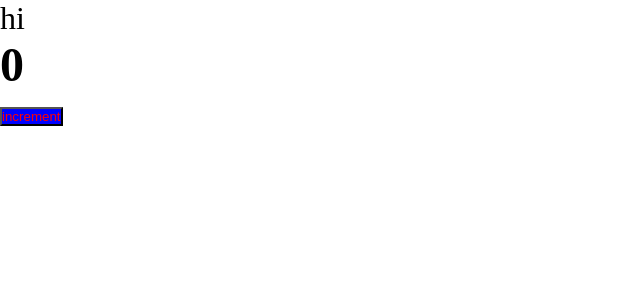
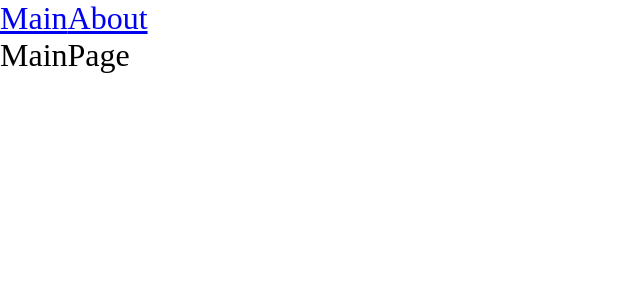
Before and after one commit to DariaTsypkina/production-project, a React app: page / in a window 1280 px wide. Shown: the top 300 px of the page, without its empty margins (0-640 px from the left). Built offline with nearby package versions, Linux system fonts and the light colour scheme.

Commit message:
feat: add lazy chunks, code splitting

```diff
--- a/package.json
+++ b/package.json
@@ -15,6 +15,7 @@
     "@types/node": "^17.0.21",
     "@types/react": "^17.0.39",
     "@types/react-dom": "^17.0.11",
+    "@types/react-router-dom": "^5.3.3",
     "@types/webpack": "^5.28.0",
     "@types/webpack-dev-server": "^4.7.2",
     "css-loader": "^6.6.0",
@@ -32,6 +33,7 @@
   },
   "dependencies": {
     "react": "^17.0.2",
-    "react-dom": "^17.0.2"
+    "react-dom": "^17.0.2",
+    "react-router-dom": "^6.2.1"
   }
 }
--- a/src/App.tsx
+++ b/src/App.tsx
@@ -1,11 +1,24 @@
-import { Counter } from "./components/Counter";
+import { Suspense } from "react";
+import { Link } from "react-router-dom";
+import { Route, Routes } from "react-router-dom";
 import "./index.scss";
+import { AboutPageLazy } from "./pages/AboutPage/AboutPage.lazy";
+import { MainPageLazy } from "./pages/MainPage/MainPage.lazy";
 
-export const App = () => {
+const App = () => {
   return (
     <div className="app">
-      hi
-      <Counter />
+      <Link to="/">Main</Link>
+      <Link to="/about">About</Link>
+
+      <Suspense fallback={<div>Loading...</div>}>
+        <Routes>
+          <Route path="/about" element={<AboutPageLazy />} />
+          <Route path="/" element={<MainPageLazy />} />
+        </Routes>
+      </Suspense>
     </div>
   );
 };
+
+export default App;
--- a/src/components/Counter.tsx
+++ b/src/components/Counter.tsx
@@ -1,7 +1,7 @@
 import { useState } from "react";
 import s from "./Counter.module.scss";
 
-export const Counter = () => {
+const Counter = () => {
   const [count, setCount] = useState(0);
   const increment = () => setCount((state) => state + 1);
 
@@ -14,3 +14,5 @@
     </div>
   );
 };
+
+export default Counter;
--- a/src/index.tsx
+++ b/src/index.tsx
@@ -1,4 +1,10 @@
 import { render } from "react-dom";
-import { App } from "./App";
+import { BrowserRouter } from "react-router-dom";
+import App from "./App";
 
-render(<App />, document.getElementById("root"));
+render(
+  <BrowserRouter>
+    <App />
+  </BrowserRouter>,
+  document.getElementById("root")
+);
--- /dev/null
+++ b/src/pages/AboutPage/AboutPage.lazy.tsx
@@ -0,0 +1,9 @@
+import { lazy } from "react";
+
+export const AboutPageLazy = lazy(
+  () =>
+    new Promise((resolve) => {
+      // @ts-ignore
+      setTimeout(() => resolve(import("./AboutPage")), 1500);
+    })
+);
--- /dev/null
+++ b/src/pages/AboutPage/AboutPage.tsx
@@ -0,0 +1,5 @@
+const AboutPage = () => {
+  return <div>AboutPage</div>;
+};
+
+export default AboutPage;
--- /dev/null
+++ b/src/pages/MainPage/MainPage.lazy.tsx
@@ -0,0 +1,9 @@
+import { lazy } from "react";
+
+export const MainPageLazy = lazy(
+  () =>
+    new Promise((resolve) => {
+      // @ts-ignore
+      setTimeout(() => resolve(import("./MainPage")), 1500);
+    })
+);
--- /dev/null
+++ b/src/pages/MainPage/MainPage.tsx
@@ -0,0 +1,5 @@
+const MainPage = () => {
+  return <div>MainPage</div>;
+};
+
+export default MainPage;
--- a/tsconfig.json
+++ b/tsconfig.json
@@ -2,7 +2,7 @@
   "compilerOptions": {
     "outDir": "./dist/",
     "noImplicitAny": true,
-    "module": "es6",
+    "module": "ESNext",
     "target": "es5",
     "jsx": "react-jsx",
     "allowJs": true,
```
Also changed, not shown: 3 other files (tests, documents, lock files or other folders).
